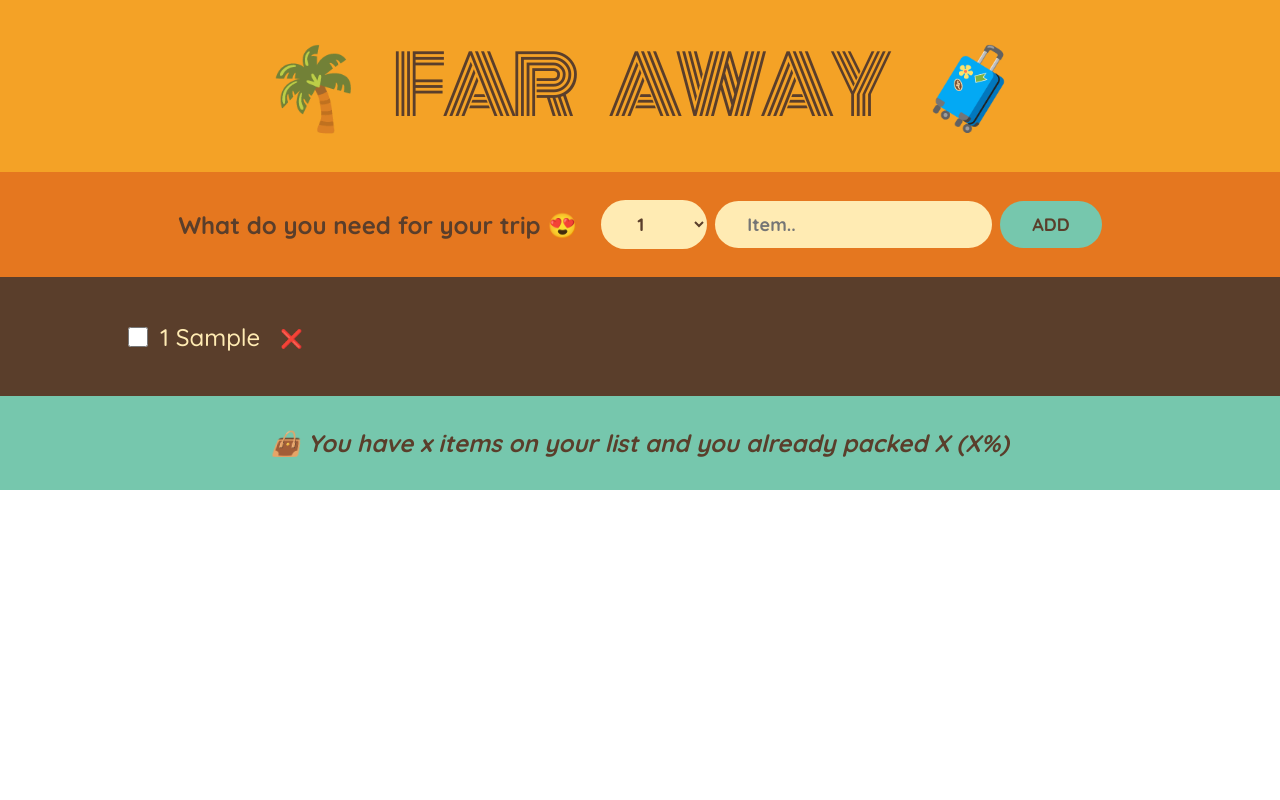
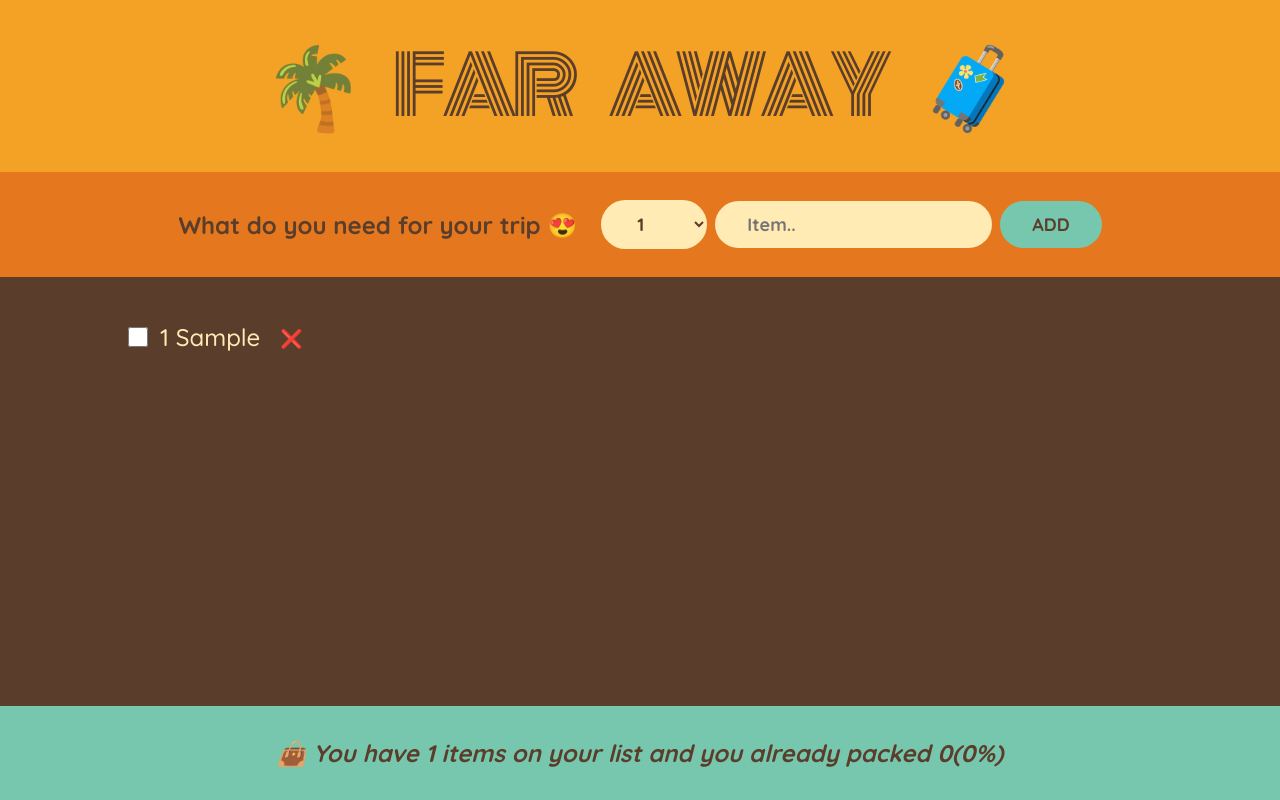
Before and after one commit to KristijanKoprtla/travel-list, a React (Create React App) app: page / in a window 1280 px wide. Both pictures are taken after typing "Sample" into the empty fields and a click on the button "ADD". Built offline with nearby package versions, Linux system fonts and the light colour scheme.

Commit message:
fix Stats

```diff
--- a/src/App.js
+++ b/src/App.js
@@ -25,7 +25,7 @@
   };
 
   return (
-    <div className="App">
+    <div className="app">
       <Logo />
       <Form onAddItems={handleAddItem} />
       <PackingList
@@ -33,7 +33,7 @@
         onDeleteItems={handleDeleteItem}
         onToggleItem={handleToggleItem}
       />
-      <Stats />
+      <Stats items={items} />
     </div>
   );
 }
--- a/src/components/Stats.jsx
+++ b/src/components/Stats.jsx
@@ -1,7 +1,20 @@
-const Stats = () => {
+const Stats = ({ items }) => {
+  if (!items.length)
+    return (
+      <p className="stats">
+        <em>Start adding some items to your packing list 🚀</em>
+      </p>
+    );
+  const numItems = items.length;
+  const numPacked = items.filter((item) => item.packed).length;
+  const percentage = Math.round((numPacked / numItems) * 100);
   return (
     <footer className="stats">
-      <em>👜 You have x items on your list and you already packed X (X%)</em>
+      <em>
+        {percentage === 100
+          ? "You got everything! Ready to go 🚁"
+          : `  👜 You have ${numItems} items on your list and you already packed ${numPacked}(${percentage}%)`}
+      </em>
     </footer>
   );
 };
```
